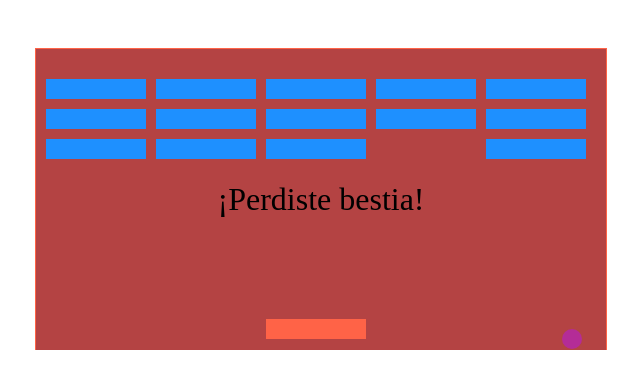
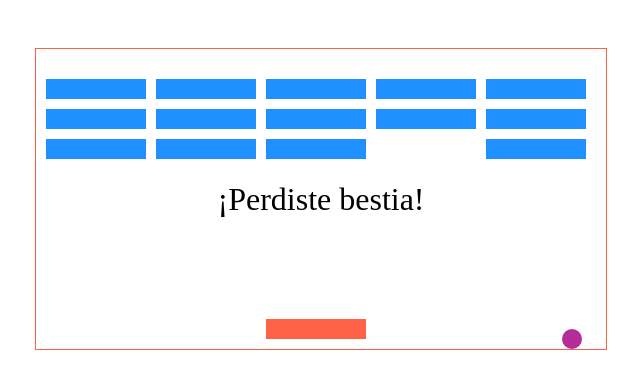
Before and after one commit to winvale/JUEGO, a plain HTML site: page index.html in a window 1280 px wide. Shown: the whole page, without its empty margins (319-959 px from the left). Drawn offline with Linux system fonts and the light colour scheme.

Commit message:
mejor queda asi xd

```diff
--- a/estilos.css
+++ b/estilos.css
@@ -31,7 +31,7 @@ background-color: rgb(180, 44, 151);
 }
 .p{
     text-align: center;
-    background-color: rgb(180, 67, 67);
+
     font-size: xx-large;
     padding: 132px;
 
```
